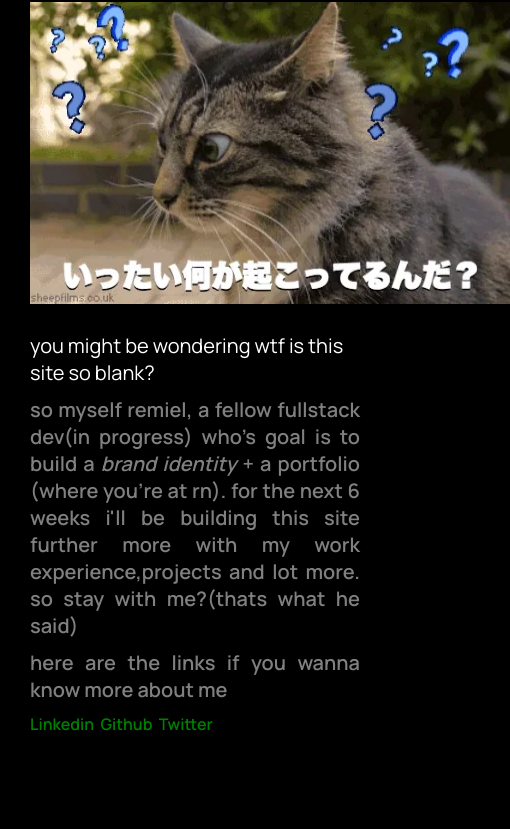
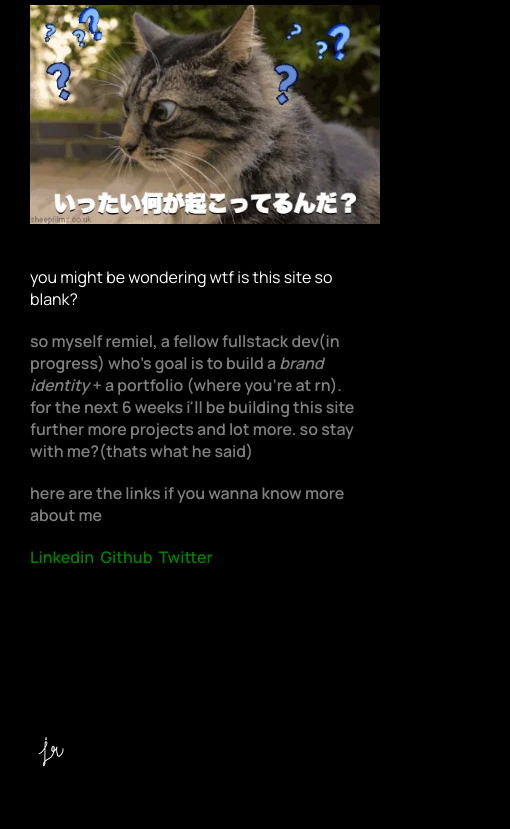
Before and after one commit to JaswanthRemiel/fyi-portfolio, a plain HTML site: page index.html in a window 390 px wide. Shown: the part 104-933 px from the top of the page, 510 px wide, since content can reach past the window. After the commit the page ends 910 px from the top, so only its background shows below. Drawn offline with Linux system fonts and the light colour scheme.

Commit message:
added v1

```diff
--- a/index.html
+++ b/index.html
@@ -1,3 +1,4 @@
+<!DOCTYPE html>
 <html>
 <head>
     <meta charset="UTF-8">
@@ -7,23 +8,23 @@
     <link rel="preconnect" href="https://fonts.googleapis.com">
     <link rel="preconnect" href="https://fonts.gstatic.com" crossorigin>
     <link href="https://fonts.googleapis.com/css2?family=Manrope:wght@200..800&display=swap" rel="stylesheet">
-        <link rel= "icon" type="image/png" href="images/favicon.png"
+    <link rel="icon" type="image/png" href="images/favicon.png">
 </head>
 <body>
     <div class="text1">
         wassup dawg
     </div>
     <br>
-        <div style="margin-left: 10px;">
-            <img src="images/cat.webp" width="480" height="302"></img>
+    <div>
+        <img src="images/cat.webp" style="margin: 10px; max-width: 100%; height: auto;">
     </div>
     <br>
-        <div class = "smallptext">
+    <div class="smallptext">
         you might be wondering wtf is this site so blank?
     </div>
     <p>
         so myself remiel, a fellow fullstack dev(in progress) who's goal is to build a <i>brand identity</i> + a portfolio (where you're at rn).
-            for the next 6 weeks i'll be building this site further more with my work experience,projects and lot more. so stay with me?(thats what he said)
+        for the next 6 weeks i'll be building this site further more projects and lot more. so stay with me?(thats what he said)
     </p>
     <p>
         here are the links if you wanna know more about me
--- a/style.css
+++ b/style.css
@@ -2,9 +2,10 @@ body {
   background-color: black;
   height: 100%;
   margin: 20px;
-    display: center;
+  display: flex;
   flex-direction: column;
-    justify-content: center;
+  justify-content: flex-start;
+  align-items: flex-start;
 }
 
 .text1 {
@@ -12,26 +13,28 @@ body {
   font-family: "Manrope", sans-serif;
   color: white;
   font-weight: 900;
-    margin-left: 10px;
+  margin: 10px;
+  text-align: left;
 }
-  .text2{
+
+.text2 {
   font-size: 20px;
   font-weight: 600;
   margin: 10px;
-    font-family: "Manrope",sans-serif;
-
+  font-family: "Manrope", sans-serif;
+  text-align: left;
 }
 
 p {
   color: gray;
   font-size: 20px;
   font-family: "Manrope", sans-serif;
-    text-align:justify;
+  text-align: left;
   font-weight: 600;
-    justify-content: center;
   margin: 10px;
-    max-width: 750px; /* Adjust this value as needed */
+  max-width: 600px;
 }
+
 a:link {
   color: green;
   background-color: transparent;
@@ -55,12 +58,15 @@ body {
   background-color: transparent;
   text-decoration: underline;
 }
+
 .smallptext {
-  color:white ;
+  color: white;
   font-family: "Manrope", sans-serif;
   font-size: 20px;
   margin: 10px;
+  text-align: left;
 }
+
 .watermark-container {
   text-align: left;
   margin: 10px;
@@ -69,10 +75,46 @@ body {
 .watermark {
   width: 75px; /* Adjust the size as needed */
 }
+
 .text3 {
   color: gray;
   font-size: 16px;
   font-weight: 600;
   margin: 10px;
-  font-family: "Manrope",sans-serif;
+  font-family: "Manrope", sans-serif;
+  text-align: left;
 }
+
+@media (max-width: 768px) {
+  .text1 {
+      font-size: 40px;
+  }
+
+  .text2,
+  .smallptext,
+  p,
+  .text3 {
+      font-size: 18px;
+  }
+
+  .watermark {
+      width: 50px;
+  }
+}
+
+@media (max-width: 480px) {
+  .text1 {
+      font-size: 30px;
+  }
+
+  .text2,
+  .smallptext,
+  p,
+  .text3 {
+      font-size: 16px;
+  }
+
+  .watermark {
+      width: 40px;
+  }
+}
```
Lines whose indentation alone changed are shown as unchanged.
